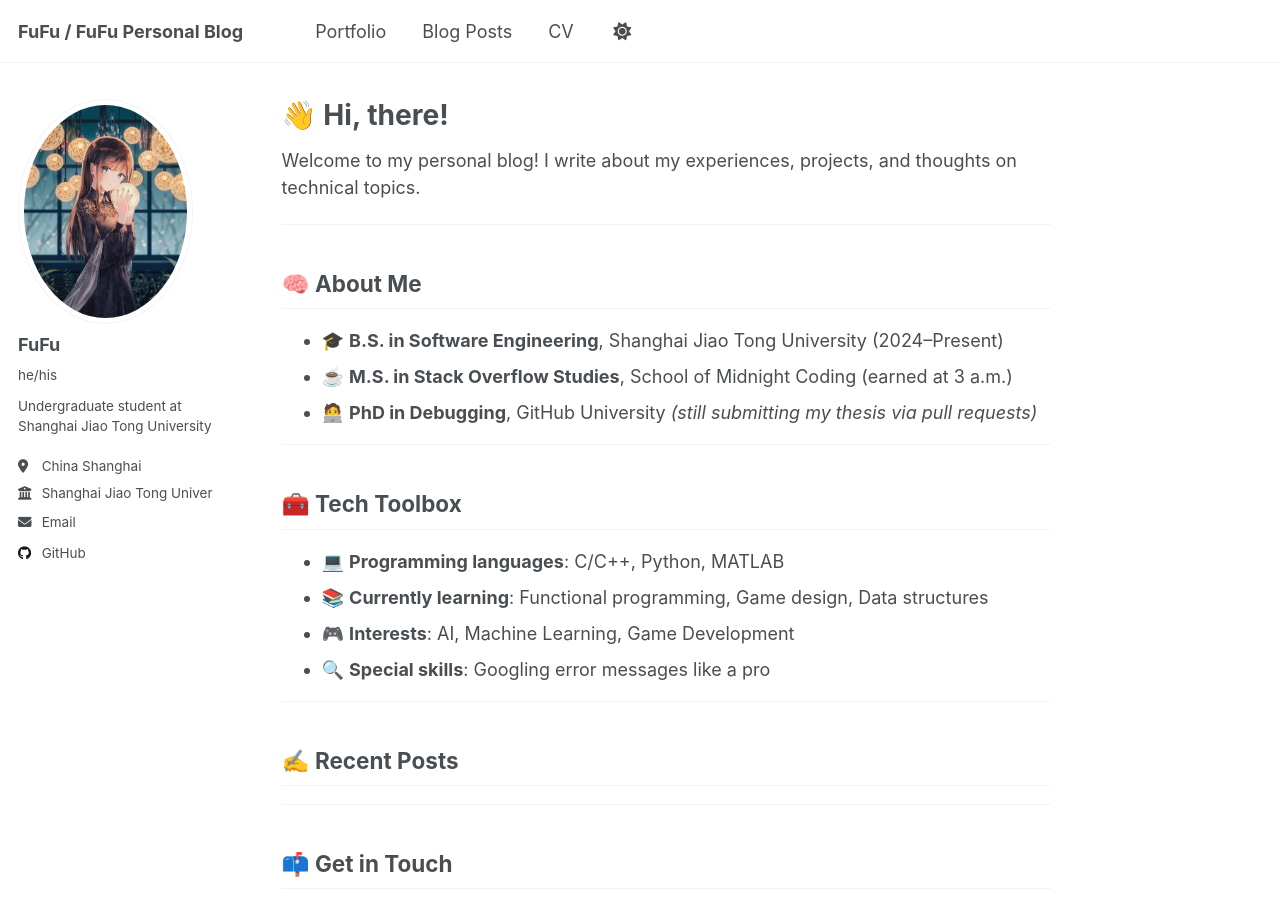
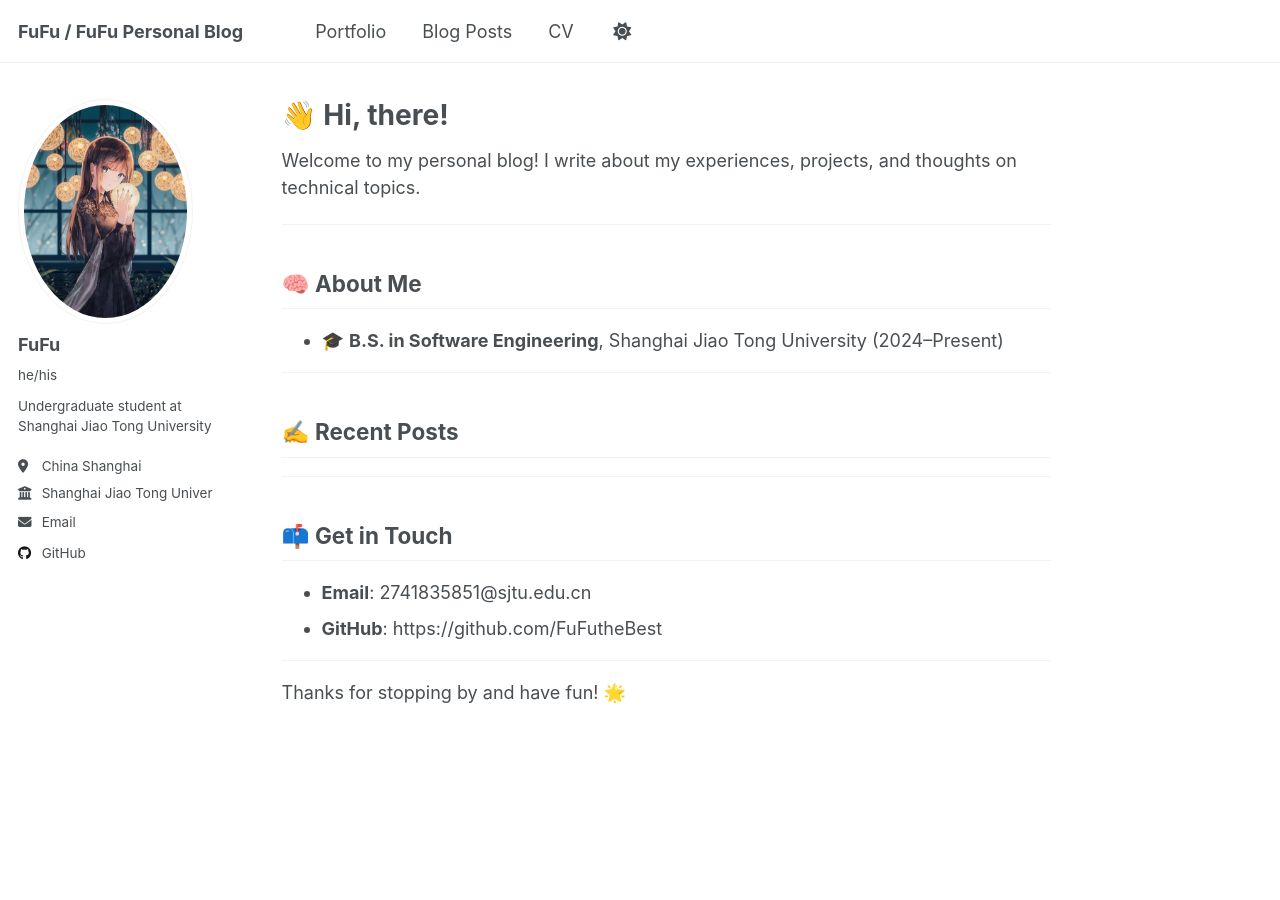
Before and after one commit to FuFutheBest/FuFutheBest.github.io, a Jekyll site: the page built from _pages/about.md, in a window 1280 px wide and 900 px high. Built offline with Jekyll 4.4.1, drawn with Linux system fonts in a browser that asks for light colours.

```diff
--- a/_pages/about.md
+++ b/_pages/about.md
@@ -56,17 +56,15 @@ Welcome to my personal blog! I write about my experiences, projects, and thought
 ## 🧠 About Me
 
 - 🎓 **B.S. in Software Engineering**, Shanghai Jiao Tong University (2024–Present)
-- ☕️ **M.S. in Stack Overflow Studies**, School of Midnight Coding (earned at 3 a.m.)
-- 🧑‍💻 **PhD in Debugging**, GitHub University _(still submitting my thesis via pull requests)_
 
----
-
-## 🧰 Tech Toolbox
-
-- 💻 **Programming languages**: C/C++, Python, MATLAB
-- 📚 **Currently learning**: Functional programming, Game design, Data structures
-- 🎮 **Interests**: AI, Machine Learning, Game Development
-- 🔍 **Special skills**: Googling error messages like a pro
+<!-- --- -->
+<!---->
+<!-- ## 🧰 Tech Toolbox -->
+<!---->
+<!-- - 💻 **Programming languages**: C/C++, Python, MATLAB -->
+<!-- - 📚 **Currently learning**: Functional programming, Game design, Data structures -->
+<!-- - 🎮 **Interests**: AI, Machine Learning, Game Development -->
+<!-- - 🔍 **Special skills**: Googling error messages like a pro -->
 
 ---
 
```
